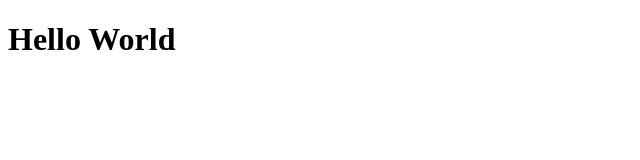
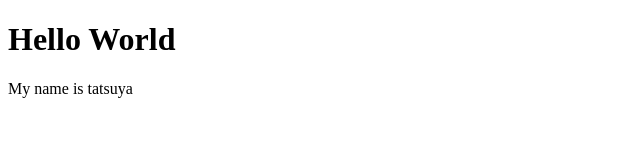
Before and after one commit to OgawaTatsuya0521/hello_git, a plain HTML site: page index.html in a window 1280 px wide. Shown: the whole page, without its empty margins (0-640 px from the left). Drawn offline with Linux system fonts and the light colour scheme.

Commit message:
add name

```diff
--- a/index.html
+++ b/index.html
@@ -7,6 +7,7 @@
 </head>
 <body>
     <h1>Hello World</h1>
+    <p>My name is tatsuya</p>
 
 </body>
 </html>
```
